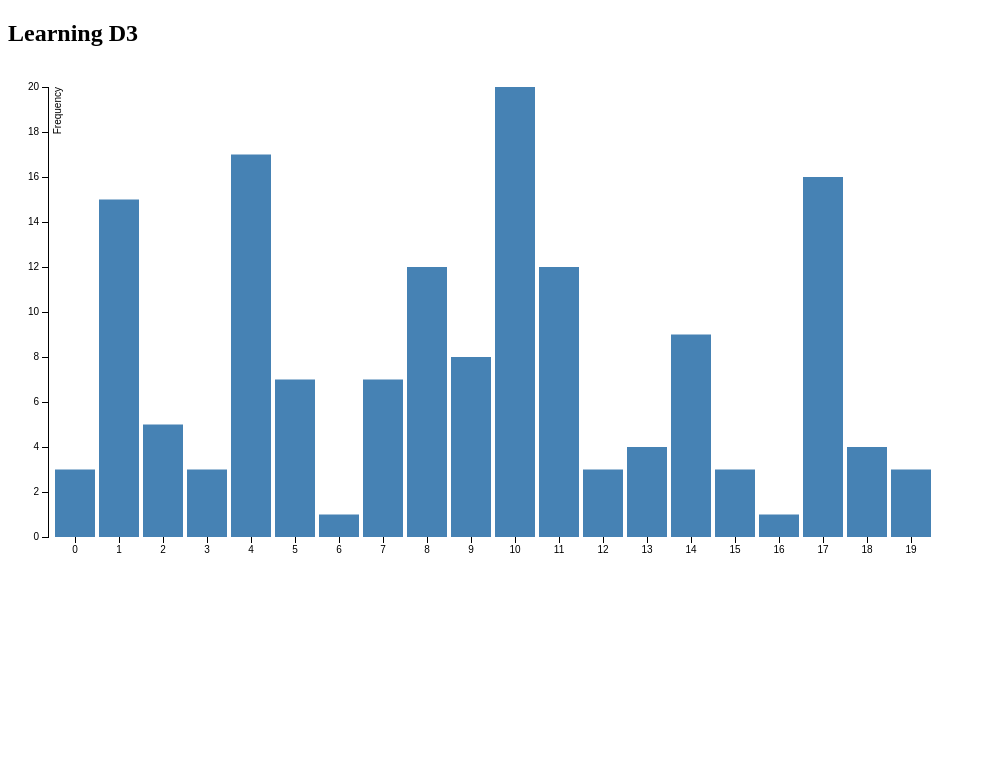
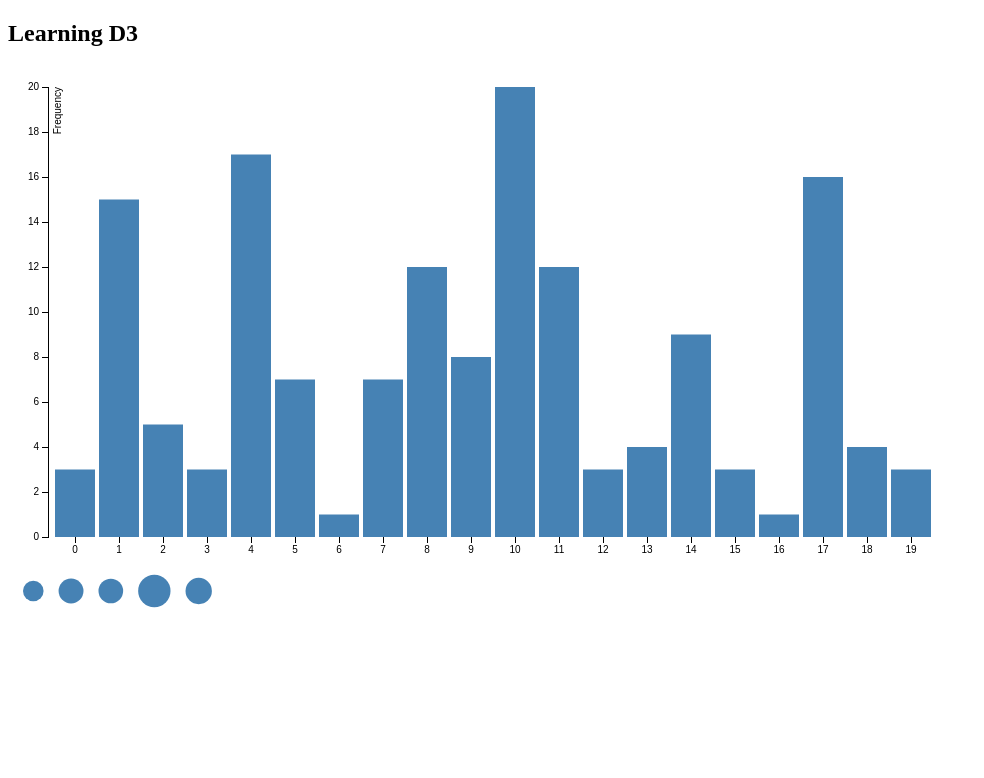
Before and after one commit to leozdgao/d3-study, a website built with webpack: page index.html in a window 1280 px wide. Shown: the whole page, without its empty margins (0-984 px from the left). Built offline with nearby package versions, Linux system fonts and the light colour scheme; files whose address does not match are found by name.

Commit message:
add tree-circle

```diff
--- a/index.html
+++ b/index.html
@@ -8,7 +8,9 @@
 </head>
 <body>
 	<h2>Learning D3</h2>
-	<svg class="chart"></svg>
+  <div><svg class="bar-chart"></svg></div>
+  <div><svg class="three-circle"></svg></div>
+  <div><svg class="line-chart"></svg></div>
 	<script src="http://localhost:8080/webpack-dev-server.js"></script>
 	<script src="bundle.js"></script>
 </body>
--- /dev/null
+++ b/src/bar-chart.js
@@ -0,0 +1,75 @@
+/// <reference path="../typings/d3/d3.d.ts" />
+var d3 = require('d3');
+
+exports.draw = function (data) {
+  // define dimension
+  var outerWidth = 960,
+      outerHeight = 500,
+      margin = { top: 20, right: 30, bottom: 30, left: 40 },
+      width = outerWidth - margin.left - margin.right,
+      height = outerHeight - margin.top - margin.bottom;
+
+  // function for calculating x axis
+  var x = d3.scale.ordinal()
+  	.domain(data.map(function (d, i) {  return i;  }))
+  	.rangeRoundBands([0, width], .1);
+
+  // function for calculating y axis
+  var y = d3.scale.linear()
+  	.domain([0, d3.max(data)])
+  	.range([height, 0]);
+
+  var xAxis = d3.svg.axis()
+    .scale(x)
+    .orient('bottom');
+
+  var yAxis = d3.svg.axis()
+    .scale(y)
+    .orient('left');
+
+  // return the inner 'g' element
+  var chart = d3.select('.bar-chart')
+  	.attr('height', outerHeight)
+  	.attr('width', outerWidth)
+    .append('g')
+    .attr('transform', 'translate(' + margin.left + ', ' + margin.top + ')');
+
+  // append x asix
+  chart.append('g')
+    .attr('class', 'x axis')
+    .attr('transform', 'translate(0, ' + height + ')')
+    .call(xAxis);
+
+  // append y asix
+  chart.append('g')
+    .attr('class', 'y axis')
+    .call(yAxis)
+    // append text for y asix
+    .append('text')
+    .attr('transform', 'rotate(-90)')
+    .attr('y', 6)
+    .attr('dy', '.71em')
+    .style('text-anchor', 'end')
+    .text('Frequency');
+
+  // generate 'g' according the data
+  var bar = chart.selectAll('.bar')
+  	.data(data)
+  	.enter().append('g')
+    .attr('class', 'bar');
+
+  // append rect for each bar
+  bar.append('rect')
+    .attr('x', function (d, i) { return x(i); })
+    .attr('y', function (d) { return y(d); })
+    .attr('height', function (d) { return height - y(d); })
+    .attr('width', x.rangeBand());
+
+  // append text for each bar
+  bar.append('text')
+    .attr('x', function (d, i) { return x(i) + x.rangeBand() / 2; })
+    .attr('y', function (d) { return y(d); })
+    .attr('dy', '-.3em')
+    .attr('text-anchor', 'middle')
+    .text(function (d) { return d; });
+};
--- /dev/null
+++ b/src/line-chart.js
@@ -0,0 +1,6 @@
+/// <reference path="../typings/d3/d3.d.ts" />
+var d3 = require('d3');
+
+exports.draw = function (data) {
+
+};
--- a/src/main.js
+++ b/src/main.js
@@ -1,79 +1,4 @@
-/// <reference path="../typings/d3/d3.d.ts" />
-
-var d3 = require('d3');
 var service = require('./service');
 
-// fetch data
-var data = service.randomArray(1, 20, 20);
-
-// define dimension
-var outerWidth = 960,
-    outerHeight = 500,
-    margin = { top: 20, right: 30, bottom: 30, left: 40 },
-    width = outerWidth - margin.left - margin.right,
-    height = outerHeight - margin.top - margin.bottom,
-	  barWidth = width / data.length;
-
-// function for calculating x axis
-var x = d3.scale.ordinal()
-	.domain(data.map(function (d, i) {  return i;  }))
-	.rangeRoundBands([0, width], .1);
-
-// function for calculating y axis
-var y = d3.scale.linear()
-	.domain([0, d3.max(data)])
-	.range([height, 0]);
-
-var xAxis = d3.svg.axis()
-  .scale(x)
-  .orient('bottom');
-
-var yAxis = d3.svg.axis()
-  .scale(y)
-  .orient('left');
-
-// return the inner 'g' element
-var chart = d3.select('.chart')
-	.attr('height', outerHeight)
-	.attr('width', outerWidth)
-  .append('g')
-  .attr('transform', 'translate(' + margin.left + ', ' + margin.top + ')');
-
-// append x asix
-chart.append('g')
-  .attr('class', 'x axis')
-  .attr('transform', 'translate(0, ' + height + ')')
-  .call(xAxis);
-
-// append y asix
-chart.append('g')
-  .attr('class', 'y axis')
-  .call(yAxis)
-  // append text for y asix
-  .append('text')
-  .attr('transform', 'rotate(-90)')
-  .attr('y', 6)
-  .attr('dy', '.71em')
-  .style('text-anchor', 'end')
-  .text('Frequency');
-
-// generate 'g' according the data
-var bar = chart.selectAll('.bar')
-	.data(data)
-	.enter().append('g')
-  .attr('class', 'bar');
-
-// append rect for each bar
-bar.append('rect')
-  .attr('x', function (d, i) { return x(i); })
-  .attr('y', function (d) { return y(d); })
-  .attr('height', function (d) { return height - y(d); })
-  .attr('width', x.rangeBand());
-
-// append text for each bar
-bar.append('text')
-  .attr('x', function (d, i) { return x(i) + x.rangeBand() / 2; })
-  .attr('y', function (d) { return y(d); })
-  .attr('dy', '-.3em')
-  .attr('text-anchor', 'middle')
-  .text(function (d) { return d; });
+require('./bar-chart').draw(service.randomArray(1, 20, 20));
+require('./three-circle').draw(service.randomArray(100, 300, 5));
--- a/src/style.css
+++ b/src/style.css
@@ -3,6 +3,7 @@ text {
   fill: #000;
 }
 
+/* bar chart */
 .bar rect {
 	fill: steelblue;
 }
@@ -24,3 +25,8 @@ text {
 }
 
 .x.axis path { display: none; }
+
+/* three circle */
+.circle {
+  fill: steelblue;
+}
--- /dev/null
+++ b/src/three-circle.js
@@ -0,0 +1,24 @@
+/// <reference path="../typings/d3/d3.d.ts" />
+var d3 = require('d3');
+
+exports.draw = function (data) {
+  var circle = d3.select('.three-circle')
+    .attr('height', 50)
+    .attr('width', 960)
+    .selectAll('.circle')
+    .data(data);
+
+  circle.enter().append('circle')
+    .attr('class', 'circle')
+    .attr('r', function (d) { return Math.sqrt(d); })
+    .attr('cx', function (d, i) {
+      var x = 15 * (i + 1) + Math.sqrt(d);
+      while (i--) {
+        x += 2 * Math.sqrt(data[i]);
+      }
+      return x;
+    })
+    .attr('cy', 20);
+
+  circle.exit().remove();
+};
```
Also changed, not shown: README.md.
